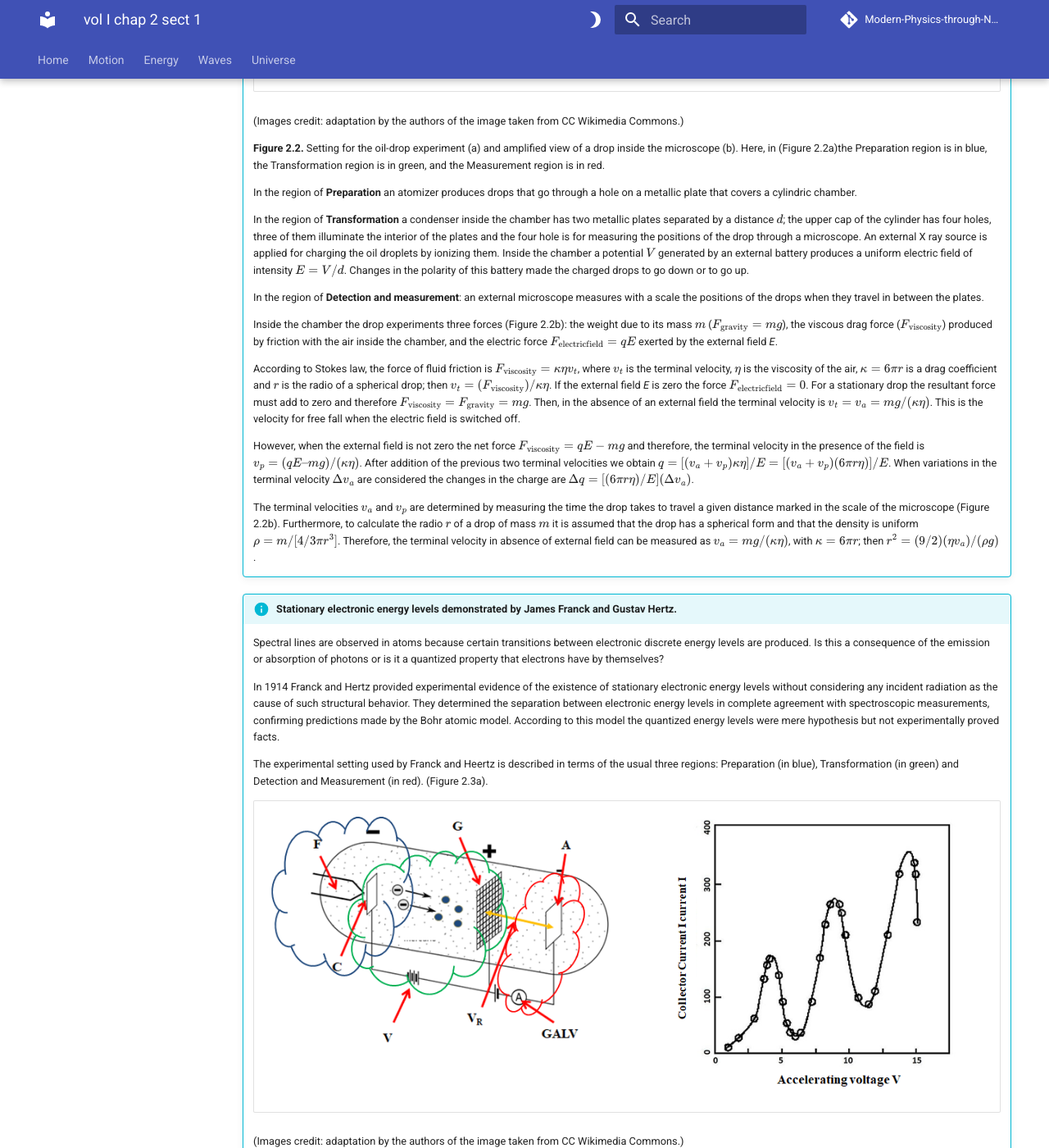
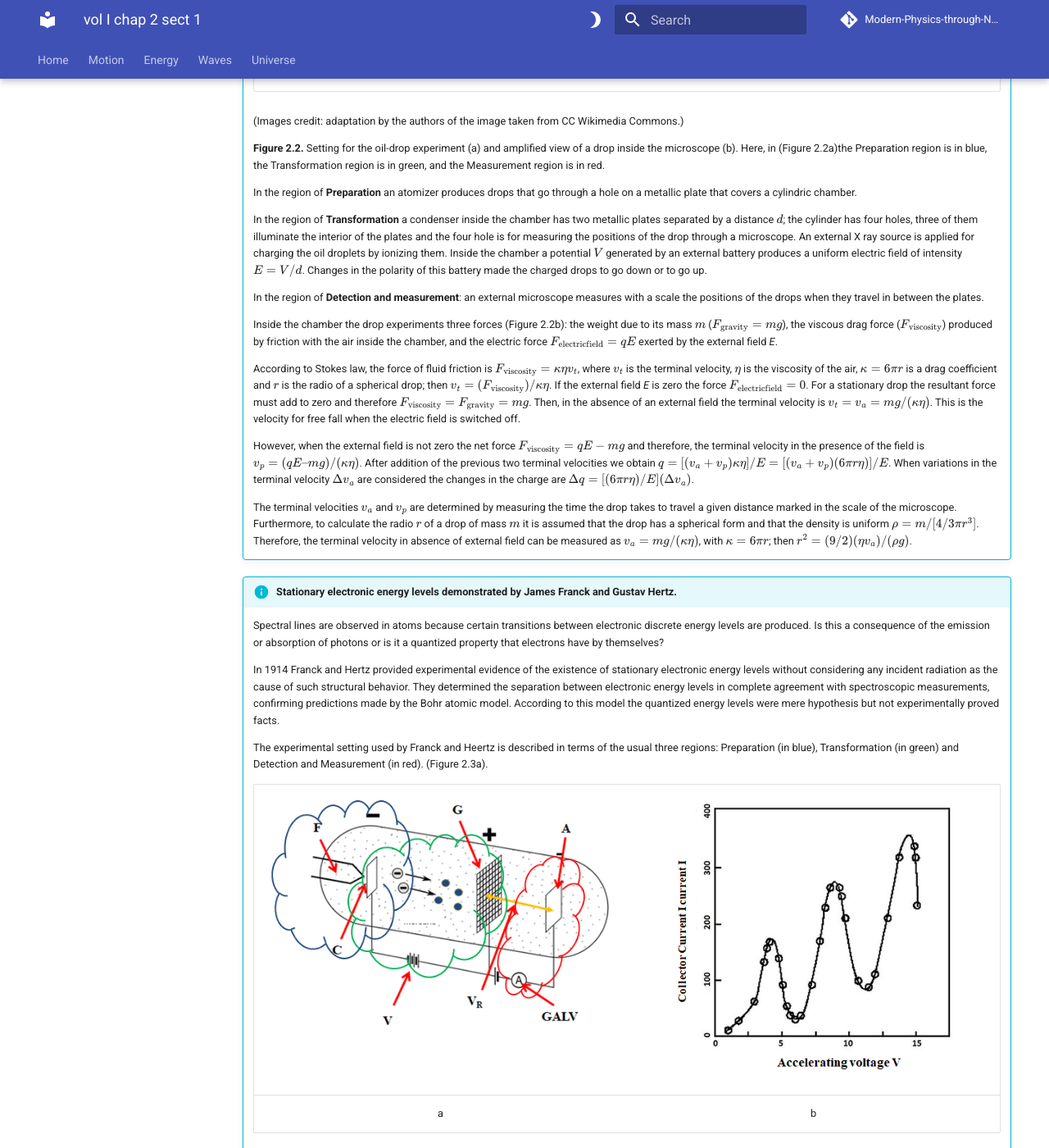
Before and after one commit to modphysnobel/modphysnobel.github.io, an MkDocs documentation site: the page built from docs/vol-I/vol-I-chap-2-sect-1.md, in a window 1280 px wide and 1400 px high, scrolled down 4327 px. Shown: the whole window at 82% size. Built offline with MkDocs 1.6.1 and Material for MkDocs 9.7.7, drawn with Linux system fonts in a browser that asks for light colours; some web fonts are replaced; comment, search, counter and statistics services are not loaded; some of the changed text lies outside the part shown.

Commit message:
Update vol-I-chap-2-sect-1.md

```diff
--- a/docs/vol-I/vol-I-chap-2-sect-1.md
+++ b/docs/vol-I/vol-I-chap-2-sect-1.md
@@ -136,7 +136,7 @@
 
 	In the region of **Preparation** an atomizer produces drops that go through a hole on a metallic plate that covers a cylindric chamber.
 
-	In the region of **Transformation** a condenser inside the chamber has two metallic plates separated by a distance $d$; the upper cap of the cylinder has four holes, three of them illuminate the interior of the plates and the four hole is for measuring the positions of the drop through a microscope. An external X ray source is applied for charging the oil droplets by ionizing them. Inside the chamber a potential $V$ generated by an external battery produces a uniform electric field of intensity $E = V/d$. Changes in the polarity of this battery made the charged drops to go down or to go up.
+	In the region of **Transformation** a condenser inside the chamber has two metallic plates separated by a distance $d$; the cylinder has four holes, three of them illuminate the interior of the plates and the four hole is for measuring the positions of the drop through a microscope. An external X ray source is applied for charging the oil droplets by ionizing them. Inside the chamber a potential $V$ generated by an external battery produces a uniform electric field of intensity $E = V/d$. Changes in the polarity of this battery made the charged drops to go down or to go up.
 
 	In the region of **Detection and measurement**: an external microscope measures with a scale the positions of the drops when they travel in between the plates.
 
@@ -146,7 +146,7 @@
 
 	However, when the external field is not zero the net force $F_{\mathrm{viscosity}} = qE - mg$ and therefore, the terminal velocity in the presence of the field is $v_p = (qE – mg)/(κη)$. After addition of the previous two terminal velocities we obtain $q = [(v_a + v_p)κη]/E = [(v_a + v_p)(6πrη)]/E$. When variations in the terminal velocity $\Delta v_a$ are considered the changes in the charge are $\Delta q = [(6πrη)/E](\Delta v_a)$.
 
-	The terminal velocities $v_a$ and $v_p$ are determined by measuring the time the drop takes to travel a given distance marked in the scale of the microscope (Figure 2.2b). Furthermore, to calculate the radio $r$ of a drop of mass $m$ it is assumed that the drop has a spherical form and that the density is uniform $ρ = m/[4/3πr^3]$. Therefore, the terminal velocity in absence of external field can be measured as $v_a = mg/(κη)$, with $κ = 6πr$; then $r^2 = (9/2)(ηv_a)/(ρg)$.
+	The terminal velocities $v_a$ and $v_p$ are determined by measuring the time the drop takes to travel a given distance marked in the scale of the microscope. Furthermore, to calculate the radio $r$ of a drop of mass $m$ it is assumed that the drop has a spherical form and that the density is uniform $ρ = m/[4/3πr^3]$. Therefore, the terminal velocity in absence of external field can be measured as $v_a = mg/(κη)$, with $κ = 6πr$; then $r^2 = (9/2)(ηv_a)/(ρg)$.
 
 !!! info "Stationary electronic energy levels demonstrated by James Franck and Gustav Hertz."
 	Spectral lines are observed in atoms because certain transitions between electronic discrete energy levels are produced. Is this a consequence of the emission or absorption of photons or is it a quantized property that electrons have by themselves?
@@ -169,6 +169,14 @@
 	</figure>
 	</th>
 	</tr>
+	<tr>
+	<td style="text-align: center">
+	a
+	</td>
+	<td style="text-align: center">
+	b
+	</td>
+	</tr>
 	</table>
 
 	(Images credit: adaptation by the authors of the image taken from CC Wikimedia Commons.)
@@ -183,7 +191,7 @@
 
 	In normal conditions an atom has its electrons in their lowest energy state; they go to a higher energy level when they receive extra energy for their excitation. Franck and Hertz accomplished this effect by generating inelastic collisions between two types of electrons: the external electrons produced by the filament F that have been accelerated by the potential V and the internal electrons belonging to the atoms of Mercury contained inside the triode. Franck and Hertz changed the accelerating voltage (_V_) and then measured in the galvanometer the intensity of the current (_I_) produced by those electrons that arrived at the anode A (Figure 2.3b).
 
-	What was observed in the experiment was the following: When the accelerating potential V started to increase the current, I also increased. At a critical value $V_c = 4.9$ volts the current went down sharply; however, when the voltage increased again the current increased also. In arriving at a new critical value $2V_c = 9.8$ volts, the same strong diminution of the current was observed. These observations can be interpreted as follows:
+	What was observed in the experiment was the following: When the accelerating potential V started to increase the current I also increased. At a critical value $V_c = 4.9$ volts the current went down sharply; however, when the voltage increased again the current increased also. In arriving at a new critical value $2V_c = 9.8$ volts, the same strong diminution of the current was observed. These observations can be interpreted as follows:
 
 	- When $V < V_c = 4.9$ volts the accelerated electrons have low kinetic energy and their collisions with the atoms were elastic ones: as the mass of the electron is much smaller than the mass of the atom, the incident electrons rebound and do not give energy to the electrons in the atom.
 
@@ -191,7 +199,7 @@
 
 	- If now $V > V_c$ the current I increases until $V = 2V_c$ and the collisions become inelastic again. These fluctuations in the current repeat when the voltage V attains a multiple value of $V_c$.
 
-	It is interesting to note that in the atom of Mercury the difference between the lowest energy level and the first excited energy level corresponds to a spectral line whose wavelength is $\lambda = 2536 Å$.  For photons $E = hν = hc/\lambda$, if now we make $E = qV_c$ where $q$ is the charge of the electron, we can get $\lambda = (hc)/(qV_c) = 2,536 \times 10^{-10} m = 2536 Å$. Many implications of this experiment are considered in Hertz´s Nobel Lecture The Results of the Electron-Impact Tests in the Light of Bohr’s Theory of Atoms.
+	It is interesting to note that in the atom of Mercury the difference between the lowest energy level and the first excited energy level corresponds to a spectral line whose wavelength is $\lambda = 2536 Å$.  For photons $E = hν = hc/\lambda$, if now we make $E = qV_c$ where $q$ is the charge of the electron, we can get $\lambda = (hc)/(qV_c) = 2,536 \times 10^{-10} m = 2536 Å$. Many implications of this experiment are considered in Hertz´s Nobel Lecture *The Results of the Electron-Impact Tests in the Light of Bohr’s Theory of Atoms*.
 
 	More details concerning Bohr´s atomic theory will be discussed in section 6.1. *Electronic energy levels in the hydrogen atom* corresponding to chapter *6. Spectroscopical studies of atomic structures.* Also, in section 6.3 of that chapter the Bohr´s Nobel Lecture *The structure of the atom* will be considered.
 
@@ -214,6 +222,14 @@
 	![Fig 14](./figs/Vol-I-chap-2-sect-1-Fig14.PNG){ width="480" }
 	</figure>
 	</th>
+	</tr>
+	<tr>
+	<td style="text-align: center">
+	a
+	</td>
+	<td style="text-align: center">
+	b
+	</td>
 	</tr>
 	</table>
 
```
